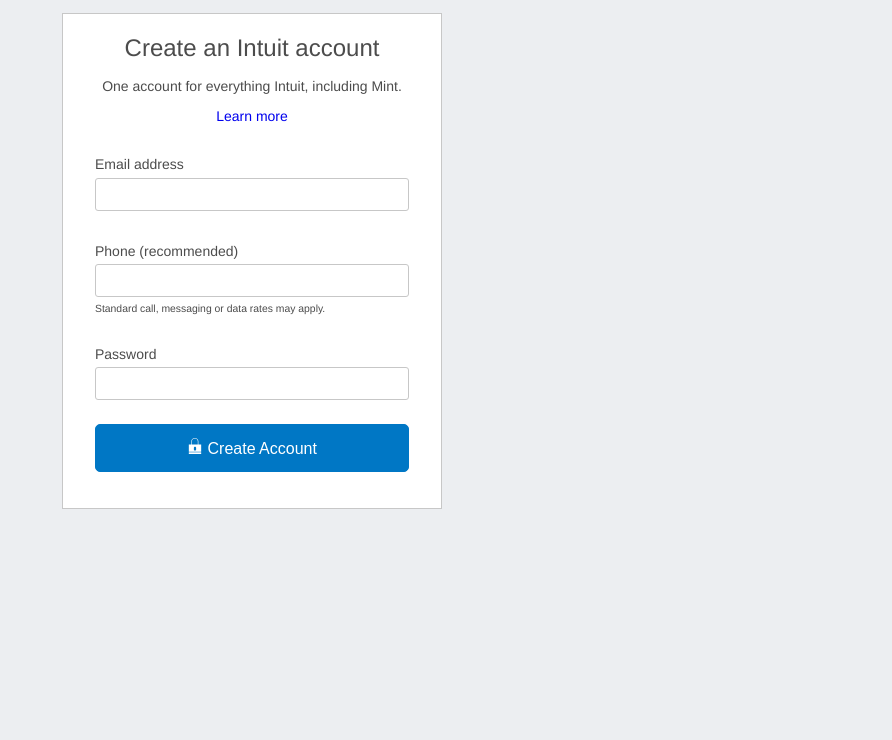
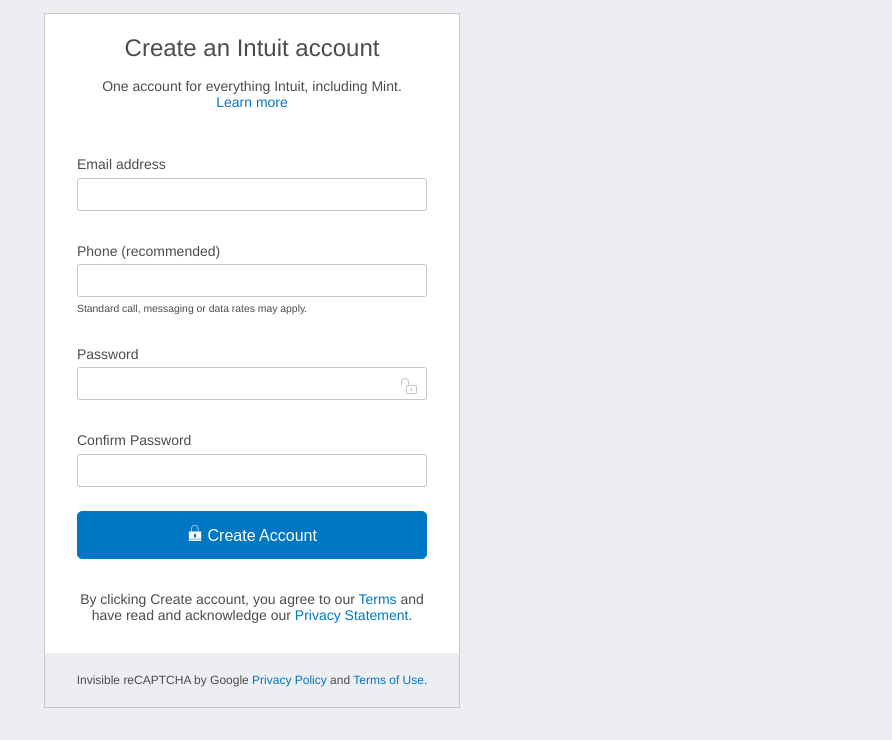
Before and after one commit to fedgut/html-forms, a plain HTML site: page index.html in a window 1280 px wide. Shown: the part 222-962 px from the top of the page, without its empty margins (388-1280 px from the left). Before the commit the page ends 800 px from the top, so only its background shows below. Drawn offline with Linux system fonts and the light colour scheme.

Commit message:
card and form done

```diff
--- a/css/style.css
+++ b/css/style.css
@@ -21,7 +21,7 @@
 
 nav .signup-container {
   height: 60px;
-  font-family: "Helvetica Neue",Helvetica,Arial,sans-serif;
+  font-family: "Helvetica Neue", Helvetica, Arial, sans-serif;
   font-weight: 400;
   color: #505050;
   display: flex;
@@ -66,7 +66,9 @@
 
 .signup-wrapper .container {
   min-width: 23.75rem;
+  max-width: 26rem;
 }
+
 .signup-wrapper .brand {
   display: flex;
   justify-content: center;
@@ -82,11 +84,13 @@
   align-items: center;
   justify-content: center;
 }
+
 .signup-wrapper .other-products a {
   display: flex;
   align-items: center;
   margin-right: .55rem;
 }
+
 .signup-wrapper .other-products a .icon {
   width: 1.438rem;
   height: 1.438rem;
@@ -94,14 +98,14 @@
 }
 
 .card {
-  font-family: AvenirNext, Avenir,"Helvetica Neue",Helvetica,Arial,sans-serif;
+  font-family: AvenirNext, Avenir, "Helvetica Neue", Helvetica, Arial, sans-serif;
   font-size: 14px;
   font-weight: normal;
   text-align: center;
   background: white;
   color: #4c4c4c;
-  padding: 1.25rem 0rem;
-  margin: 1rem 0 0;
+  padding: 1.25rem 0rem 0;
+  margin: 1rem 0 2rem;
   border: 1px solid #c7c7c7;
 }
 
@@ -111,6 +115,9 @@
   margin: 0 0 1rem;
 }
 
+.card a {
+  color: #0077C5;
+}
 
 form {
   padding: 1rem 2rem;
@@ -122,31 +129,46 @@
   padding: 1rem 0;
 }
 
+.form-field.with-suffix {
+  position: relative;
+}
+
+.form-field.with-suffix .icon-suffix {
+  position: absolute;
+  bottom: 26%;
+  right: 3%;
+  height: 1rem;
+  transform: rotateY(180deg);
+}
+.form-field.with-suffix input {
+  padding-right: 10%;
+}
+
 form .form-field input {
   padding: .5rem .75rem;
   border-radius: 3px;
-  border: 1px solid  #c7c7c7;
-  }
+  border: 1px solid #c7c7c7;
+}
 
 form input:focus {
-  border-color: rgba(82,168,236,.8);
-  box-shadow: 0 1px 1px rgba(0,0,0,.075) inset, 0 0 8px rgba(82,168,236,.6);
+  border-color: rgba(82, 168, 236, .8);
+  box-shadow: 0 1px 1px rgba(0, 0, 0, .075) inset, 0 0 8px rgba(82, 168, 236, .6);
 }
 
 form .form-field label {
   display: block;
   text-align: left;
-  margin-bottom:  0.35rem;
+  margin-bottom: 0.35rem;
 }
 
 form .input-hint {
   text-align: left;
   font-size: 0.65rem;
-  margin-top:  0.35rem;
+  margin-top: 0.35rem;
 }
 
 form button {
-  margin-top: .5rem;
+  margin: .5rem 0 2rem;
   border-radius: 5px;
   border: 1px solid #0077C5;
   background-color: #0077C5;
@@ -162,3 +184,13 @@
 form button img {
   height: 1rem;
 }
+
+.card-footer {
+  background: #ECEEF1;
+  font-size: .75rem;
+  padding: 1.25rem 1.5rem;
+}
+
+.page-footer {
+
+}
--- a/index.html
+++ b/index.html
@@ -40,9 +40,11 @@
         </div>
         <div class="card">
           <h4>Create an Intuit account</h4>
-          <p>One account for everything Intuit, including Mint. </p>
-          <a href="#">Learn more</a>
-          <form >
+          <p>
+            One account for everything Intuit, including Mint. <br>
+            <a href="#">Learn more</a>
+          </p>
+          <form>
             <div class="form-field">
               <label for="email">Email address</label>
               <input id="email" type="email" required>
@@ -52,17 +54,33 @@
               <input type="tel" id="phone">
               <span class="input-hint">Standard call, messaging or data rates may apply.</span>
             </div>
-            <div class="form-field">
+            <div class="form-field with-suffix">
               <label for="password">Password</label>
               <input type="password" id="password">
+              <img src="vectors/unlocked.svg" alt="unlocked" class="icon-suffix">
+            </div>
+            <div class="form-field">
+              <label for="confirm_password">Confirm Password</label>
+              <input type="password" id="confirm_password">
             </div>
             <button type="submit">
               <img src="vectors/locked.svg" alt="locked">
               Create Account
             </button>
+            <p>
+              By clicking Create account, you agree to our
+              <a href="#">Terms</a>
+              and have read and acknowledge our
+              <a href="#">Privacy Statement</a>.
+            </p>
           </form>
+          <footer class="card-footer">
+              Invisible reCAPTCHA by Google <a href="#">Privacy Policy</a> and <a href="#">Terms of Use</a>.
+          </footer>
         </div>
       </div>
     </section>
+
+    <footer class="page-footer"></footer>
   </body>
 </html>
```
Also changed, not shown: vectors/unlocked.svg (added).
